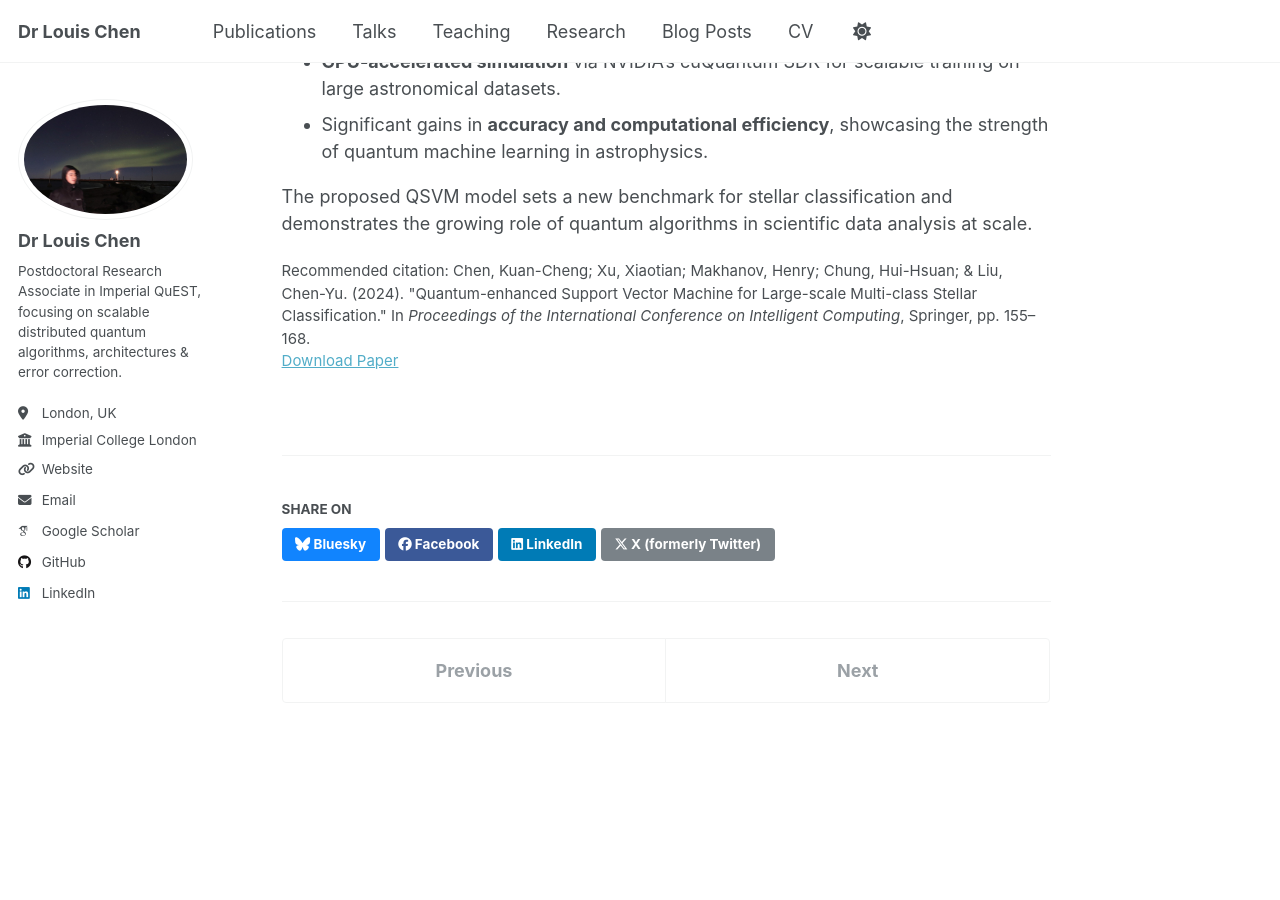
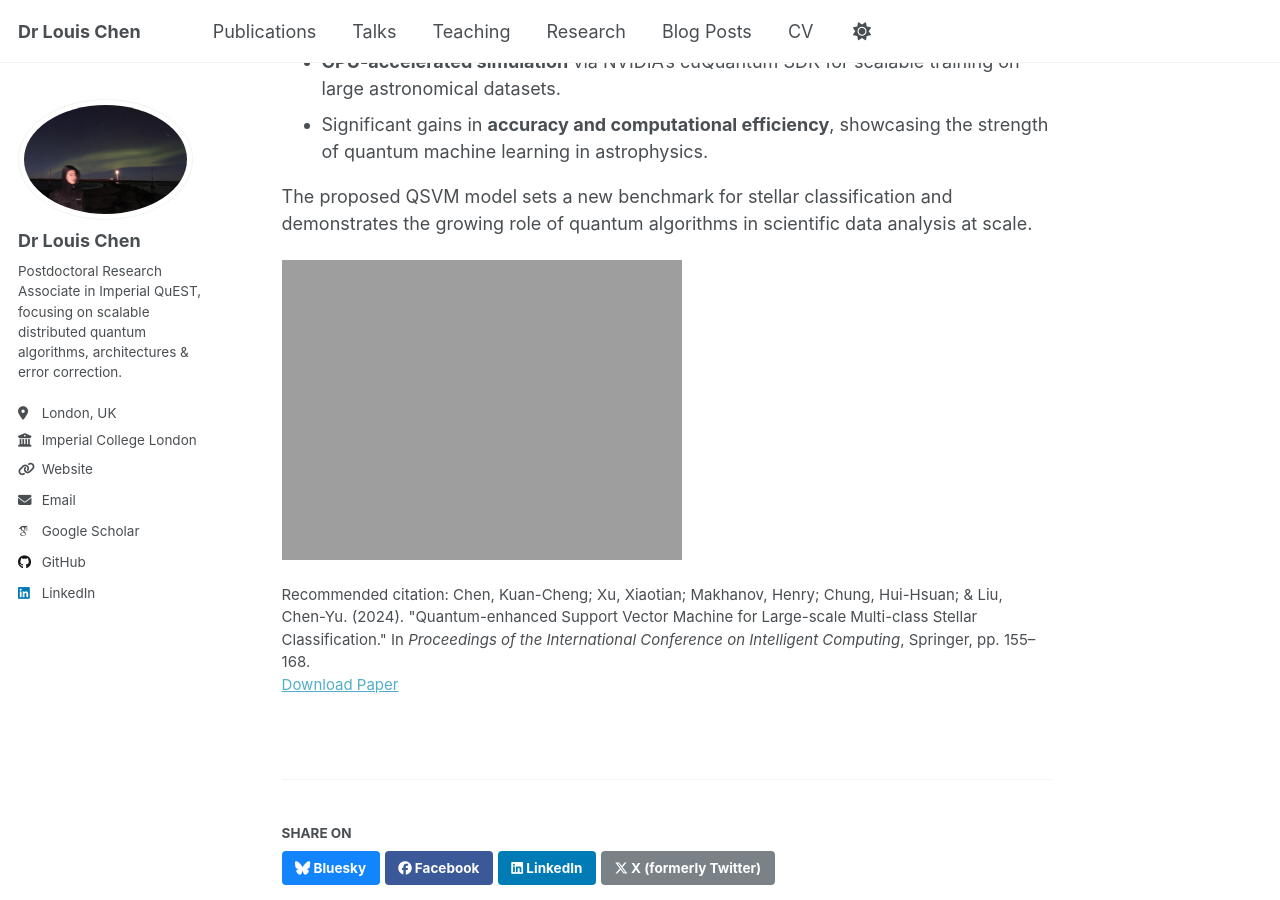
Before and after one commit to Louisanity/louisanity.github.io, a Jekyll site: the page built from _publications/2024-07-31-conference-qsvm-number-1.md, in a window 1280 px wide and 900 px high, scrolled down 316 px. Built offline with Jekyll 4.4.1, drawn with Linux system fonts in a browser that asks for light colours; some web fonts are replaced.

Commit message:
Update 2024-07-31-conference-qsvm-number-1.md

```diff
--- a/_publications/2024-07-31-conference-qsvm-number-1.md
+++ b/_publications/2024-07-31-conference-qsvm-number-1.md
@@ -17,3 +17,5 @@
 * Significant gains in **accuracy and computational efficiency**, showcasing the strength of quantum machine learning in astrophysics.
 
 The proposed QSVM model sets a new benchmark for stellar classification and demonstrates the growing role of quantum algorithms in scientific data analysis at scale.
+
+![Figure: QSVM pipeline and stellar classification results (binary and multi-label). Powered by NVIDIA.](https://louisanity.github.io/images/multi_classification.jpg)
```
